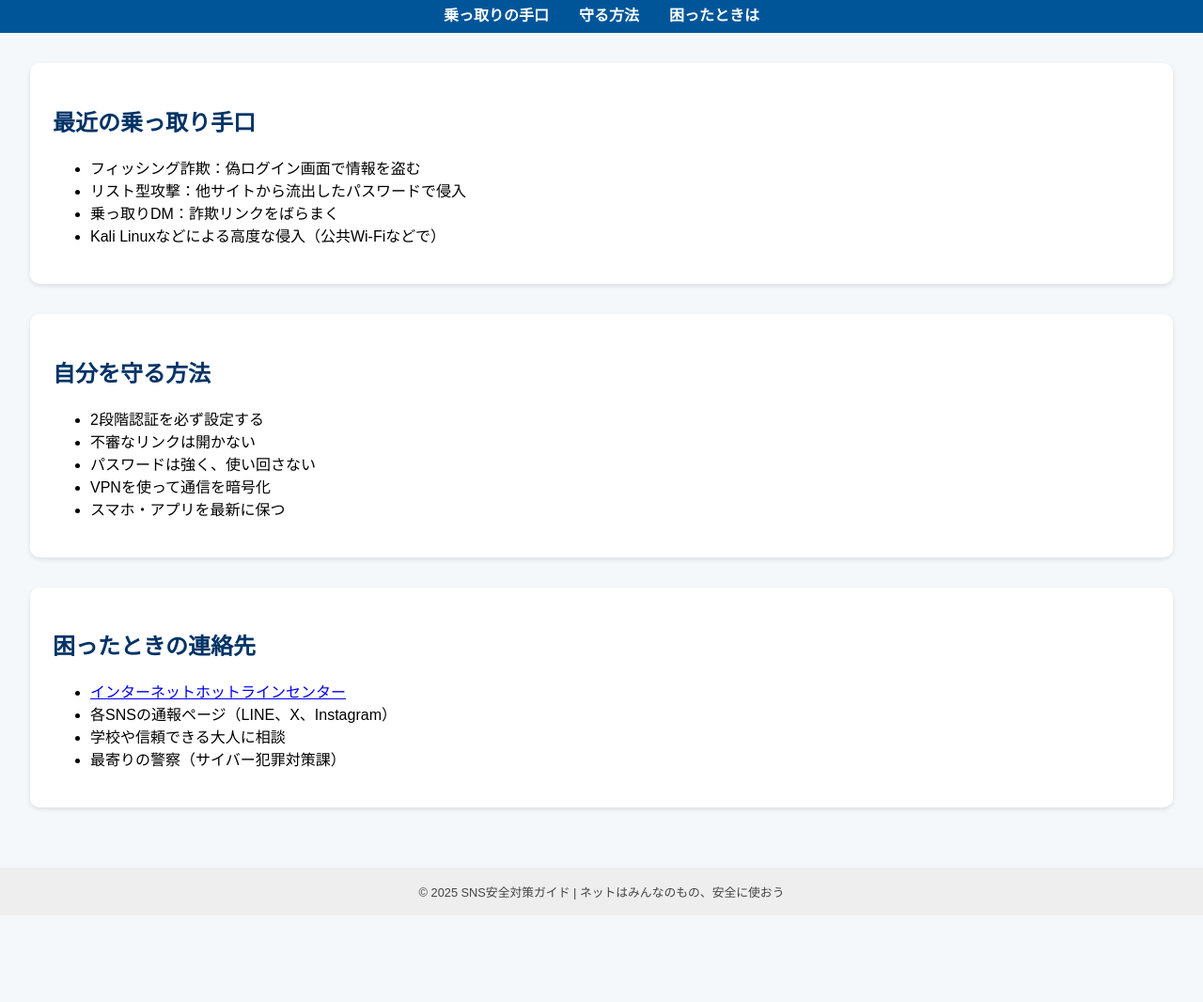
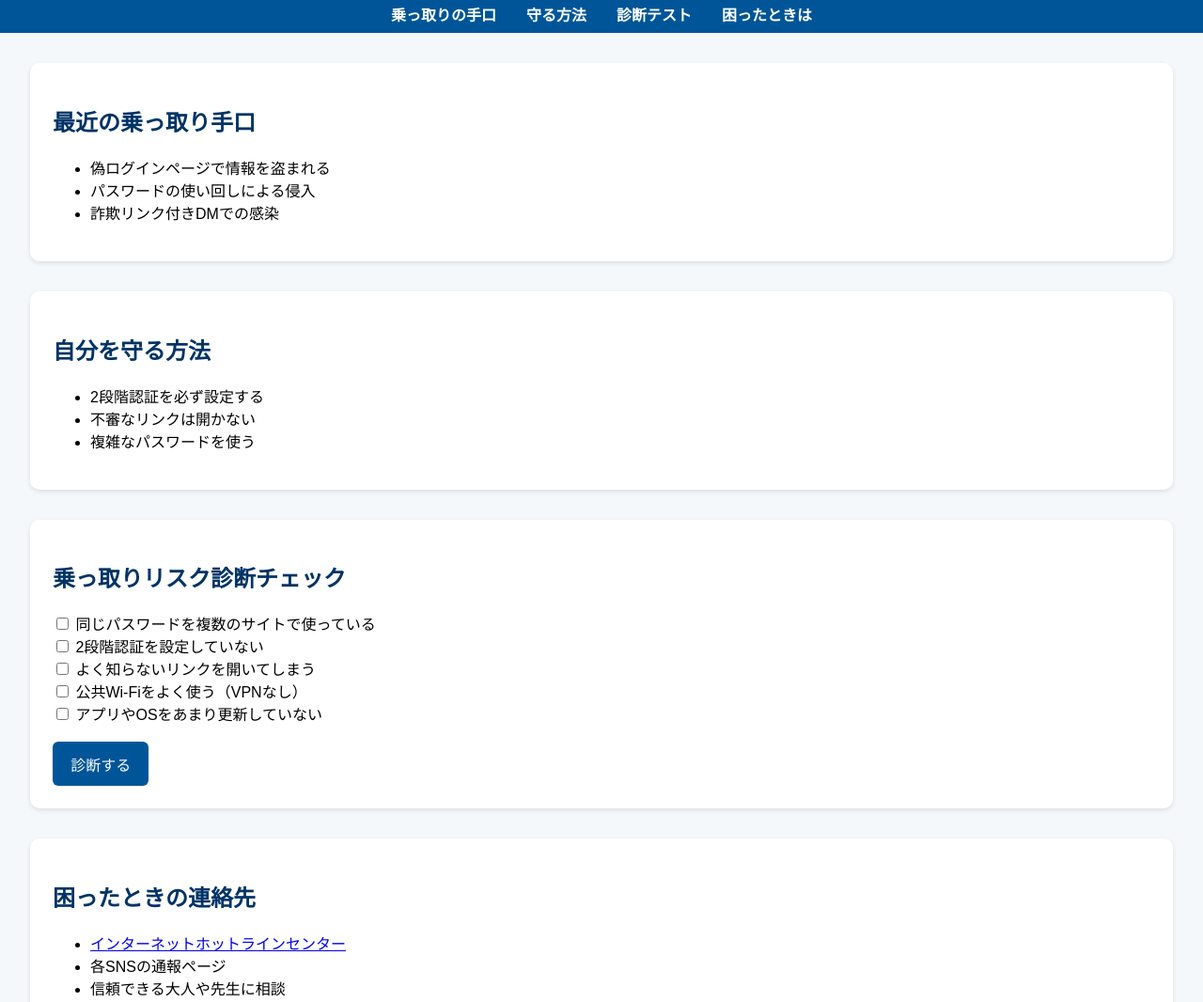
Before and after one commit to cojin53/cojin53.github.io, a plain HTML site: page index.html in a window 1280 px wide. Shown: the part 198-1264 px from the top of the page at 94% size. Before the commit the page ends 1172 px from the top, so only its background shows below. Drawn offline with Linux system fonts and the light colour scheme.

Commit message:
Update index.html

```diff
--- a/index.html
+++ b/index.html
@@ -5,53 +5,17 @@
   <meta name="viewport" content="width=device-width, initial-scale=1">
   <title>SNS安全対策ガイド</title>
   <style>
-    body {
-      font-family: "Arial", sans-serif;
-      background-color: #f4f8fb;
-      margin: 0;
-      padding: 0;
-    }
-    header {
-      background-color: #003366;
-      color: white;
-      padding: 2rem;
-      text-align: center;
-    }
-    nav {
-      background-color: #005599;
-      display: flex;
-      justify-content: center;
-      padding: 0.5rem;
-    }
-    nav a {
-      color: white;
-      text-decoration: none;
-      margin: 0 1rem;
-      font-weight: bold;
-    }
-    nav a:hover {
-      text-decoration: underline;
-    }
-    main {
-      padding: 2rem;
-    }
-    section {
-      background: white;
-      border-radius: 10px;
-      padding: 1.5rem;
-      margin-bottom: 2rem;
-      box-shadow: 0 2px 5px rgba(0,0,0,0.1);
-    }
-    h2 {
-      color: #003366;
-    }
-    footer {
-      background-color: #eee;
-      text-align: center;
-      padding: 1rem;
-      font-size: 0.8rem;
-      color: #444;
-    }
+    body { font-family: 'Arial', sans-serif; background-color: #f4f8fb; margin: 0; padding: 0; }
+    header { background-color: #003366; color: white; padding: 2rem; text-align: center; }
+    nav { background-color: #005599; display: flex; justify-content: center; padding: 0.5rem; }
+    nav a { color: white; text-decoration: none; margin: 0 1rem; font-weight: bold; }
+    nav a:hover { text-decoration: underline; }
+    main { padding: 2rem; }
+    section { background: white; border-radius: 10px; padding: 1.5rem; margin-bottom: 2rem; box-shadow: 0 2px 5px rgba(0,0,0,0.1); }
+    h2 { color: #003366; }
+    button { background-color: #005599; color: white; border: none; padding: 0.7rem 1.2rem; font-size: 1rem; border-radius: 6px; cursor: pointer; }
+    button:hover { background-color: #004477; }
+    footer { background-color: #eee; text-align: center; padding: 1rem; font-size: 0.8rem; color: #444; }
   </style>
 </head>
 <body>
@@ -63,6 +27,7 @@
   <nav>
     <a href="#threats">乗っ取りの手口</a>
     <a href="#protection">守る方法</a>
+    <a href="#check">診断テスト</a>
     <a href="#support">困ったときは</a>
   </nav>
 
@@ -70,10 +35,9 @@
     <section id="threats">
       <h2>最近の乗っ取り手口</h2>
       <ul>
-        <li>フィッシング詐欺：偽ログイン画面で情報を盗む</li>
-        <li>リスト型攻撃：他サイトから流出したパスワードで侵入</li>
-        <li>乗っ取りDM：詐欺リンクをばらまく</li>
-        <li>Kali Linuxなどによる高度な侵入（公共Wi-Fiなどで）</li>
+        <li>偽ログインページで情報を盗まれる</li>
+        <li>パスワードの使い回しによる侵入</li>
+        <li>詐欺リンク付きDMでの感染</li>
       </ul>
     </section>
 
@@ -82,25 +46,49 @@
       <ul>
         <li>2段階認証を必ず設定する</li>
         <li>不審なリンクは開かない</li>
-        <li>パスワードは強く、使い回さない</li>
-        <li>VPNを使って通信を暗号化</li>
-        <li>スマホ・アプリを最新に保つ</li>
+        <li>複雑なパスワードを使う</li>
       </ul>
+    </section>
+
+    <section id="check">
+      <h2>乗っ取りリスク診断チェック</h2>
+      <form id="riskForm">
+        <label><input type="checkbox" name="risk" value="1"> 同じパスワードを複数のサイトで使っている</label><br>
+        <label><input type="checkbox" name="risk" value="1"> 2段階認証を設定していない</label><br>
+        <label><input type="checkbox" name="risk" value="1"> よく知らないリンクを開いてしまう</label><br>
+        <label><input type="checkbox" name="risk" value="1"> 公共Wi-Fiをよく使う（VPNなし）</label><br>
+        <label><input type="checkbox" name="risk" value="1"> アプリやOSをあまり更新していない</label><br><br>
+        <button type="button" onclick="checkRisk()">診断する</button>
+      </form>
     </section>
 
     <section id="support">
       <h2>困ったときの連絡先</h2>
       <ul>
         <li><a href="https://www.internethotline.jp/" target="_blank">インターネットホットラインセンター</a></li>
-        <li>各SNSの通報ページ（LINE、X、Instagram）</li>
-        <li>学校や信頼できる大人に相談</li>
-        <li>最寄りの警察（サイバー犯罪対策課）</li>
+        <li>各SNSの通報ページ</li>
+        <li>信頼できる大人や先生に相談</li>
       </ul>
     </section>
   </main>
 
   <footer>
-    © 2025 SNS安全対策ガイド | ネットはみんなのもの、安全に使おう
+    © 2025 SNS安全対策ガイド
   </footer>
+
+  <script>
+    function checkRisk() {
+      const checkboxes = document.querySelectorAll('input[name="risk"]:checked');
+      const score = checkboxes.length;
+
+      if (score === 0) {
+        alert("✅ とても安全です！この調子で対策を続けましょう。");
+      } else if (score <= 2) {
+        alert("⚠️ 少しリスクがあります。2段階認証など基本対策を確認しましょう。");
+      } else {
+        alert("🚨 かなり危険です！すぐに対策を見直してください！");
+      }
+    }
+  </script>
 </body>
 </html>
```
